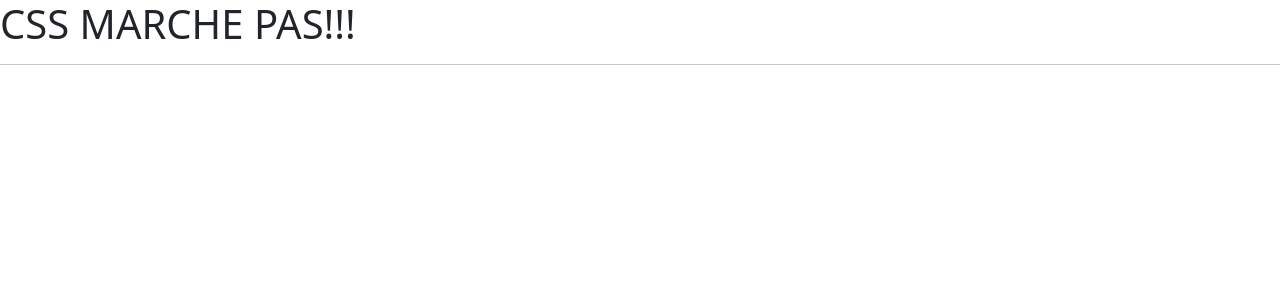
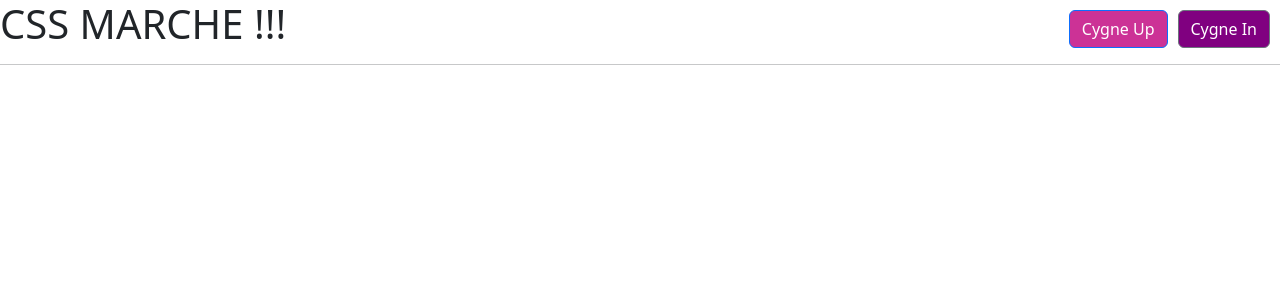
Before and after one commit to Ethan1709/Skilltube, a Django app: page / in a window 1280 px wide. Shown: the top 300 px of the page. Run offline with Django 4.2, Linux system fonts and the light colour scheme; data that the repository does not hold is empty.

Commit message:
adding sign in and sing up pages

```diff
--- a/skilltube_backend/main/static/css/style.css
+++ b/skilltube_backend/main/static/css/style.css
@@ -26,3 +26,19 @@
   color: #fff;
   text-align: center;
 }
+
+.log-buttons {
+  display: flex;
+  float: right;
+  align-items: center;
+  margin: 10px;
+}
+
+.log-buttons .btn-secondary {
+  background-color: purple;
+}
+
+.log-buttons .btn-primary {
+  background-color: rgb(204, 50, 150);
+  margin-right: 10px;
+}
--- a/skilltube_backend/main/templates/index.html
+++ b/skilltube_backend/main/templates/index.html
@@ -11,7 +11,11 @@
 </head>
 
 <body>
-  <h1>CSS MARCHE PAS!!!</h1>
+  <div class="log-buttons">
+    <a class="btn btn-primary" href="/registration">Cygne Up</a>
+    <a class="btn btn-secondary" href="/login">Cygne In</a>
+  </div>
+  <h1>CSS MARCHE !!!</h1>
   <hr>
   <div>
     {% for x in video %}
@@ -31,5 +35,4 @@
     integrity="sha384-ENjdO4Dr2bkBIFxQpeoTz1HIcje39Wm4jDKdf19U8gI4ddQ3GYNS7NTKfAdVQSZe"
     crossorigin="anonymous"></script>
 </body>
-
 </html>
--- a/skilltube_backend/main/urls.py
+++ b/skilltube_backend/main/urls.py
@@ -3,4 +3,6 @@ from . import views
 
 urlpatterns = [
     path('', views.index, name='video'),
+    path('registration/', views.user_registration),
+    path('login', views.user_login)
 ]
--- a/skilltube_backend/main/views.py
+++ b/skilltube_backend/main/views.py
@@ -19,3 +19,10 @@ def video_list(request):
 def index(request):
     video = Video.objects.all()
     return render(request, 'index.html',{'video':video})
+
+
+def user_registration(request):
+    return render(request, 'registration.html')
+
+def user_login(request):
+    return render(request, 'login.html')
--- a/skilltube_backend/skilltube/urls.py
+++ b/skilltube_backend/skilltube/urls.py
@@ -22,7 +22,8 @@ from django.conf.urls.static import static
 urlpatterns = [
     path('admin/', admin.site.urls),
     path('', include('main.urls')),
-    path('video/', include('main.urls')),
+    path('registration', include('main.urls')),
+    path('login', include('main.urls')),
 ]
 if settings.DEBUG:
     urlpatterns += static(settings.MEDIA_URL, document_root=settings.MEDIA_ROOT)
```
Also changed, not shown: skilltube_backend/main/templates/login.html (added, +32 -0 lines), skilltube_backend/main/templates/registration.html (added, +29 -0 lines).
